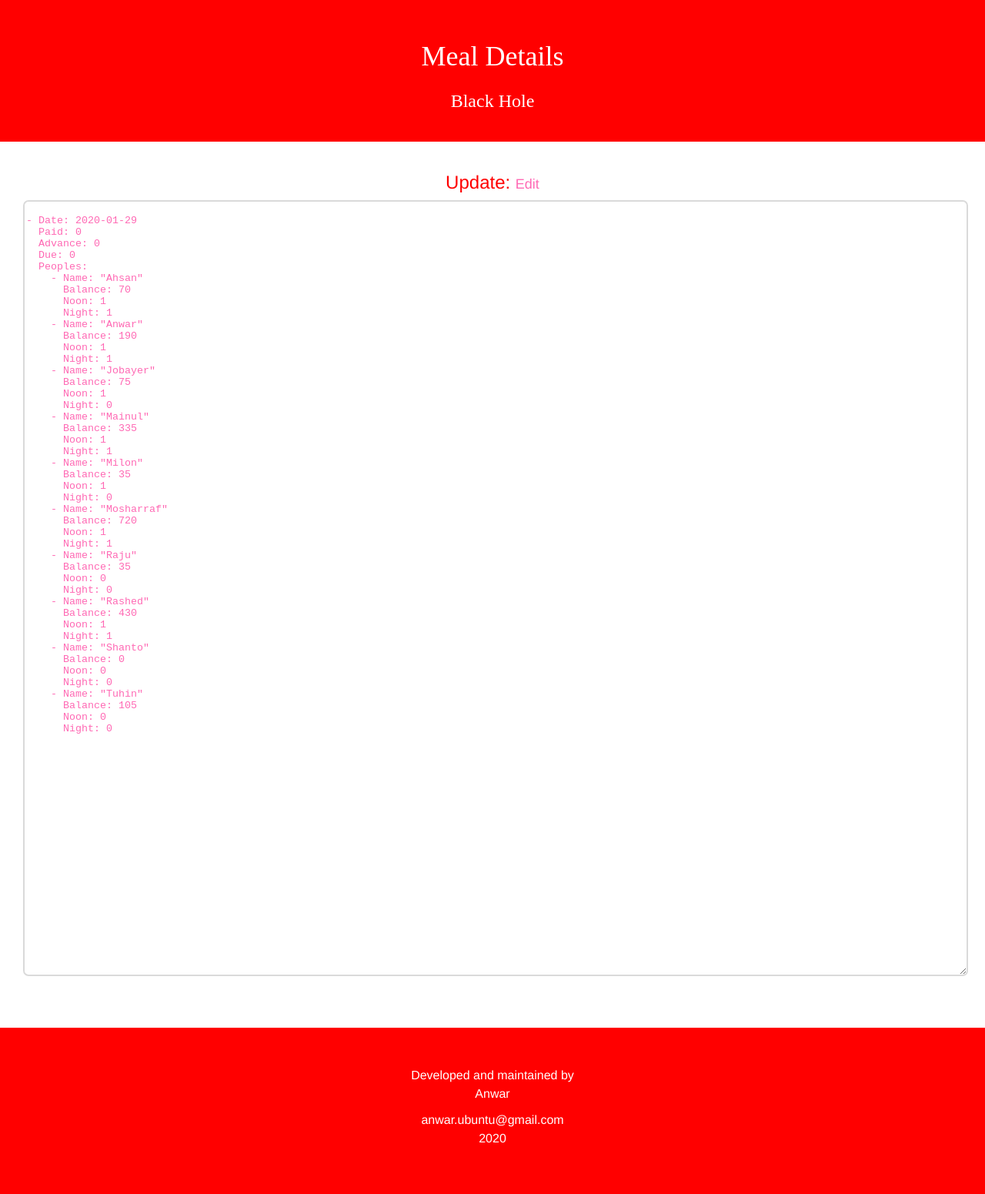
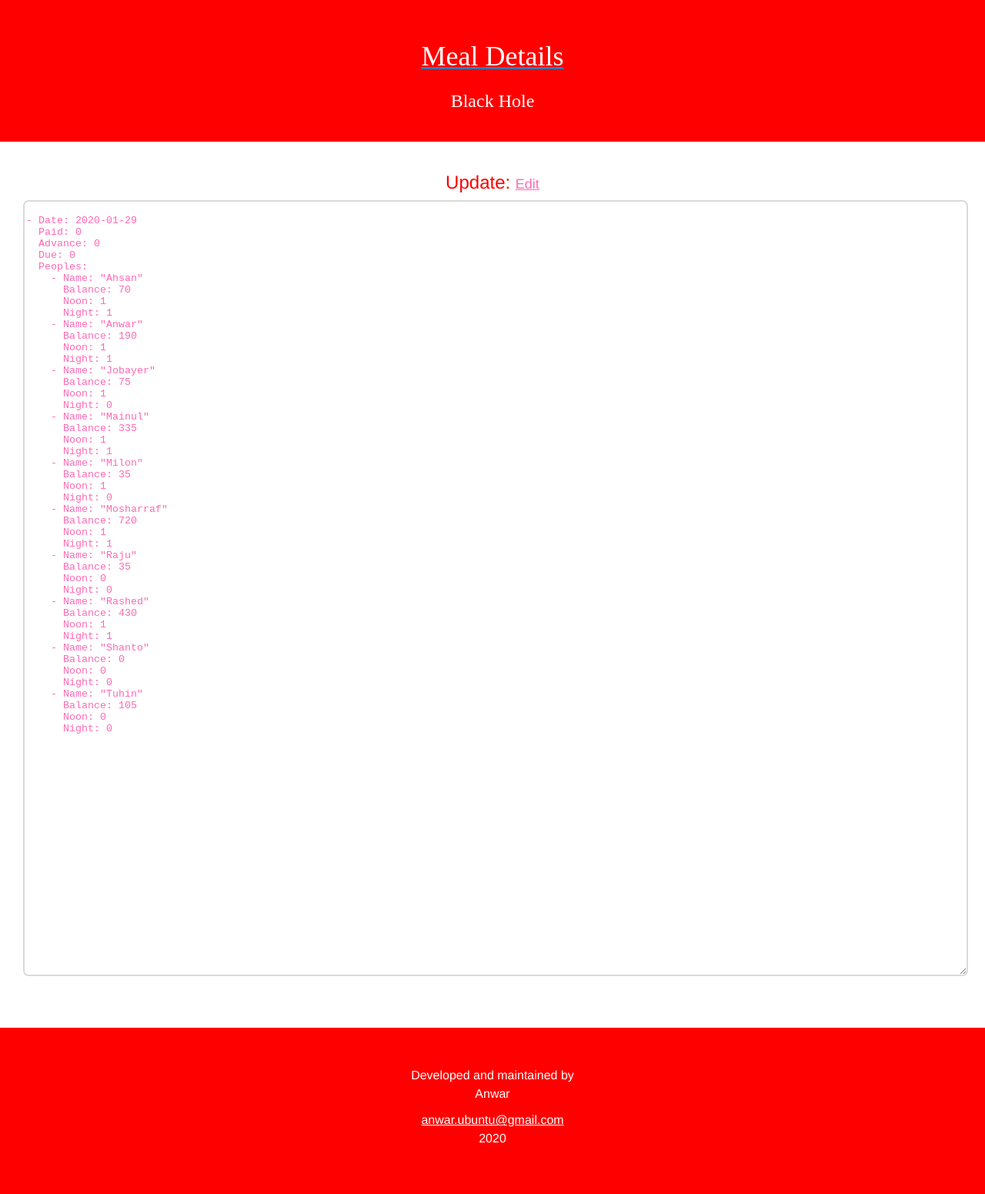
Before and after one commit to coderanwar/meals, a Jekyll site: the page built from update copy.html, in a window 1280 px wide. Shown: the whole page at 77% size. Built offline with Jekyll 4.4.1, drawn with Linux system fonts in a browser that asks for light colours.

Commit message:
Update head.html

```diff
--- a/_includes/head.html
+++ b/_includes/head.html
@@ -17,10 +17,11 @@
 
     a {
         color: #337ab7;
-        text-decoration: none;
+        text-decoration: underline;
     }
     a:visited {
-        color: {{page.theme-color}};
+        color: #337ab7;
+        text-decoration: none;
     }
     a:hover {
         color: hotpink;
```
